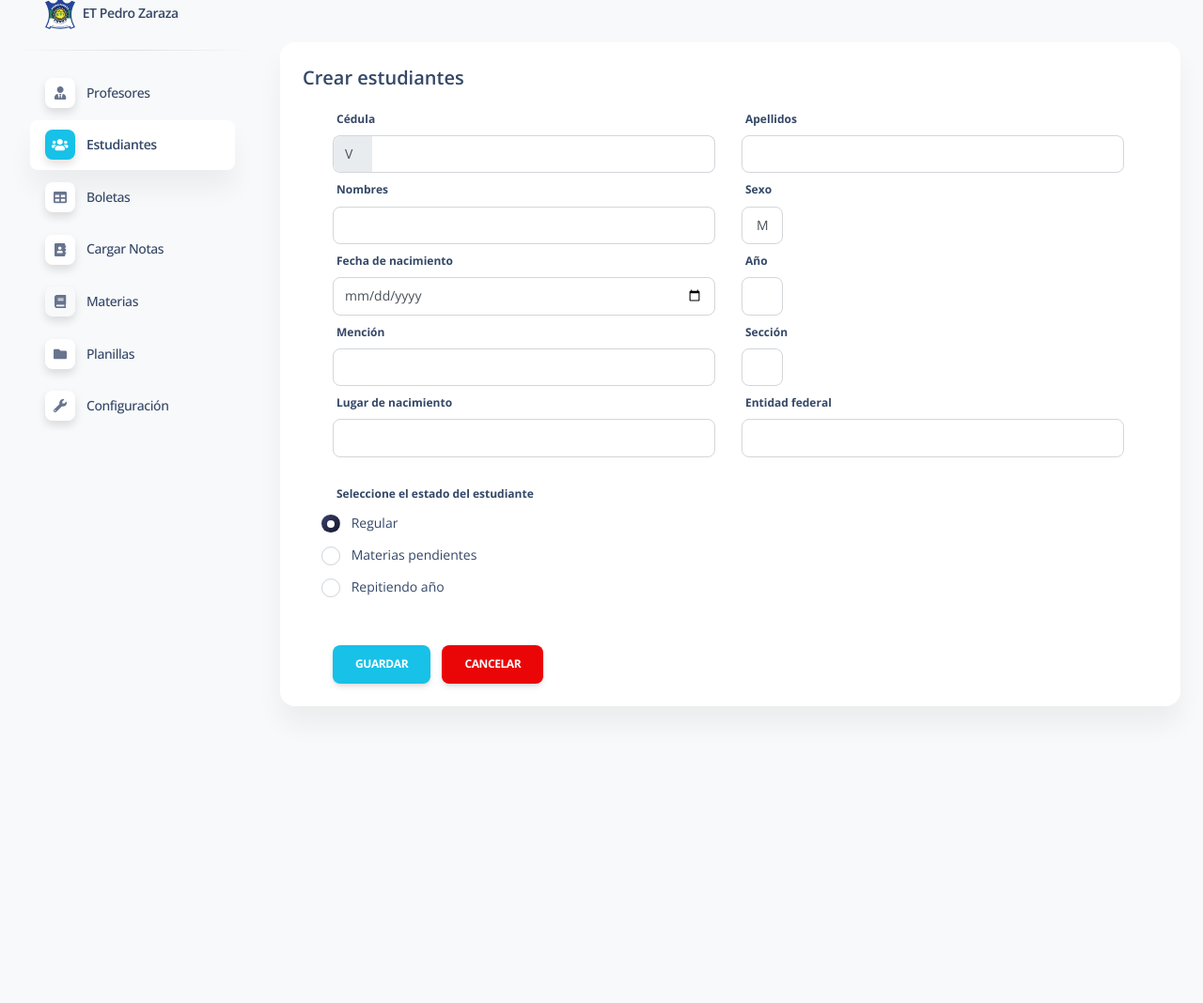
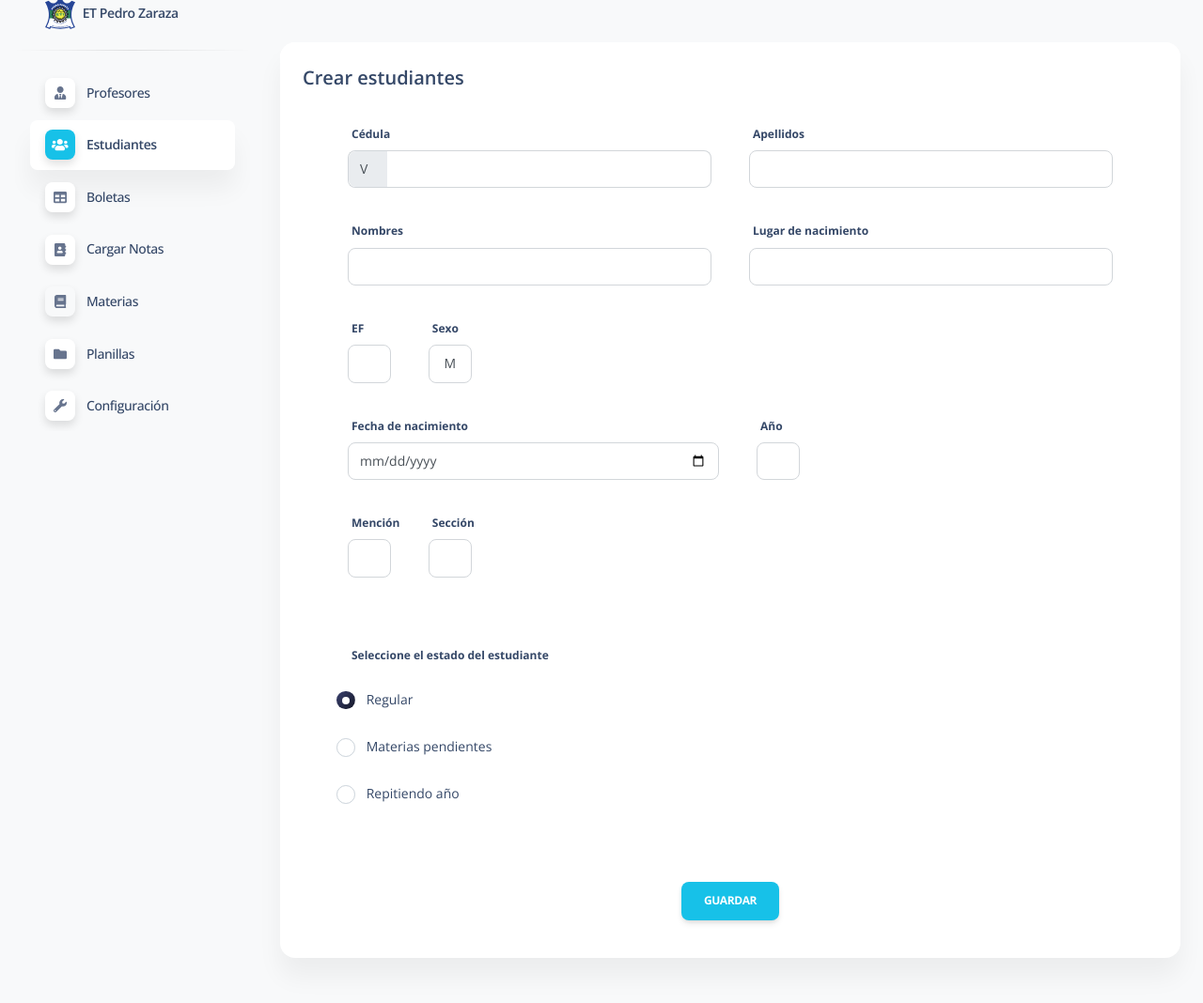
Before and after one commit to georgbztt/ETPZ, a Django app: page /estudiantes/crear in a window 1280 px wide. Shown: the part 41-1109 px from the top of the page at 94% size. Before the commit the page ends 772 px from the top, so only its background shows below. Run offline with Django 3.2, Linux system fonts and the light colour scheme; a user stored in the database is signed in; data comes from the database, SQL or seed files in the repository; some libraries are stand-ins or nearby versions.

Commit message:
Reposicionamiento de los inputs en el módulo de estudiantes y función para ordenar profesores y estudiantes por número de cédula decreciente

```diff
--- a/apps/home/forms.py
+++ b/apps/home/forms.py
@@ -59,7 +59,7 @@ class EstudiantesForm(forms.Form):
     anio_id = forms.ChoiceField(label="Año", required=True, widget=forms.Select(attrs={'class': 'form-control text-center p-2'}))
     mencion_id = forms.ChoiceField(label="Mención", required=True, widget=forms.Select(attrs={'class': 'form-control text-center p-2'}))
     seccion_id = forms.ChoiceField(label="Sección", required=True, widget=forms.Select(attrs={'class': 'form-control text-center p-2'}))
-    entidad_federal = forms.CharField(label="Entidad federal", max_length=3, required=True, widget=forms.TextInput(attrs={'class': 'form-control'}))
+    entidad_federal = forms.CharField(label="EF", max_length=3, required=True, widget=forms.TextInput(attrs={'class': 'form-control'}))
     lugar_de_nacimiento =  forms.CharField(label="Lugar de nacimiento", max_length=255, required=True, widget=forms.TextInput(attrs={'class': 'form-control'}))
 
     def __init__(self, *args, **kwargs):
--- a/apps/home/views.py
+++ b/apps/home/views.py
@@ -229,7 +229,7 @@ def cargaEliminar(request, pk):
 @login_required(login_url="/login/")
 def profesores(request):
     profesores = Profesores.objects.values('id', 'ci_tipo', 'ci', 'nombre', 'apellido', 'materias')
-    profesores = Profesores.objects.all().order_by('ci')
+    profesores = Profesores.objects.all().order_by('-ci')
     content = 'home/profesores/profesores.html'
     context = {
         'segment':'profesores',
@@ -1372,7 +1372,7 @@ def notas(request):
 def estudiantes(request):
     busqueda = request.POST.get('buscar')
     data_table = Estudiantes.objects.values('id', 'ci_tipo', 'ci', 'nombres', 'apellidos', 'sexo', 'anio', 'mencion', 'seccion',  'lugar_de_nacimiento', 'estado')
-    data_table = Estudiantes.objects.all().order_by('ci')
+    data_table = Estudiantes.objects.all().order_by('-ci')
     if busqueda:
         data_table = Estudiantes.objects.filter(
             Q(ci_tipo__icontains = busqueda) |
--- a/apps/templates/home/estudiantes/estudiantes_crear.html
+++ b/apps/templates/home/estudiantes/estudiantes_crear.html
@@ -8,9 +8,9 @@
   <form method="post">
     {% csrf_token %}
     <div class="container">
-      <div class="row p-2">
+      <div class="d-flex flex-wrap row gap-3 p-4">
 
-        <div class="col-6 pb-1 pe-3 {% if form.ci_tipo.errors %}form-error{% endif %}">
+        <div class="flex-grow-1 col-md-5 {% if form.ci_tipo.errors %}form-error{% endif %}">
             <label for="{{ form.ci_tipo.id_for_label }}">{{ form.ci.label }}</label>
             <div class="input-group">
               <div class="input-group-text p-0">
@@ -20,55 +20,57 @@
             </div>
           </div>
 
-        <div class="col-6 pb-1 pe-3 {% if form.apellidos.errors %}form-error{% endif %}">
+        <div class="flex-grow-1 col-md-5 {% if form.apellidos.errors %}form-error{% endif %}">
           <label for="{{ form.apellidos.id_for_label }}">{{ form.apellidos.label }}</label>
           {{ form.apellidos }}
         </div>
 
-        <div class="col-6 pb-1 pe-3 {% if form.nombres.errors %}form-error{% endif %}">
+        <div class="w-100"></div>
+
+        <div class="flex-grow-1 col-md-5 {% if form.nombres.errors %}form-error{% endif %}">
           <label for="{{ form.nombres.id_for_label }}">{{ form.nombres.label }}</label>
           {{ form.nombres }}
         </div>
 
-        <div class="col-md-1 pb-1 pe-3 {% if form.sexo.errors %}form-error{% endif %}">
+        <div class="flex-grow-1 col-md-5 {% if form.lugar_de_nacimiento.errors %}form-error{% endif %}">
+          <label for="{{ form.lugar_de_nacimiento.id_for_label }}">{{ form.lugar_de_nacimiento.label }}</label>
+          {{ form.lugar_de_nacimiento }}
+        </div>
+
+        <div class="w-100"></div>
+
+        <div class="flex-grow col-md-1 {% if form.entidad_federal.errors %}form-error{% endif %}">
+          <label for="{{ form.entidad_federal.id_for_label }}">{{ form.entidad_federal.label }}</label>
+          {{ form.entidad_federal }}
+        </div>
+
+        <div class="flex-grow col-md-1 {% if form.sexo.errors %}form-error{% endif %}">
           <label for="{{ form.sexo.id_for_label }}">{{ form.sexo.label }}</label>
           {{ form.sexo }}
         </div>
 
         <div class="w-100"></div>
 
-        <div class="col-6 pb-1 pe-3 {% if form.fecha_de_nacimiento.errors %}form-error{% endif %}">
+        <div class="flex-grow col-md-6 {% if form.fecha_de_nacimiento.errors %}form-error{% endif %}">
           <label for="{{ form.fecha_de_nacimiento.id_for_label }}">{{ form.fecha_de_nacimiento.label }}</label>
           {{ form.fecha_de_nacimiento }}
         </div>
 
-        <div class="col-md-1 pb-1 pe-3 {% if form.anio_id.errors %}form-error{% endif %}">
+        <div class="flex-grow col-md-1 {% if form.anio_id.errors %}form-error{% endif %}">
             <label for="{{ form.anio_id.id_for_label }}">{{ form.anio_id.label }}</label>
             {{ form.anio_id }}
-          </div>
+        </div>
 
-        <div class="w-100"></div>
+          <div class="w-100"></div>
 
-        <div class="col-md-6 pb-1 pe-3 {% if form.mencion_id.errors %}form-error{% endif %}">
+        <div class="flex-grow col-md-1 {% if form.mencion_id.errors %}form-error{% endif %}">
           <label for="{{ form.mencion_id.id_for_label }}">{{ form.mencion_id.label }}</label>
           {{ form.mencion_id }}
         </div>
 
-        <div class="col-md-1 pb-1 pe-3 {% if form.seccion_id.errors %}form-error{% endif %}">
+        <div class="flex-grow col-md-1 {% if form.seccion_id.errors %}form-error{% endif %}">
           <label for="{{ form.seccion_id.id_for_label }}">{{ form.seccion_id.label }}</label>
           {{ form.seccion_id }}
-        </div>
-
-        <div class="w-100"></div>
-
-        <div class="col-6 pb-1 pe-3 {% if form.lugar_de_nacimiento.errors %}form-error{% endif %}">
-          <label for="{{ form.lugar_de_nacimiento.id_for_label }}">{{ form.lugar_de_nacimiento.label }}</label>
-          {{ form.lugar_de_nacimiento }}
-        </div>
-
-        <div class="col-6 pb-1 pe-3 {% if form.entidad_federal.errors %}form-error{% endif %}">
-          <label for="{{ form.entidad_federal.id_for_label }}">{{ form.entidad_federal.label }}</label>
-          {{ form.entidad_federal }}
         </div>
 
         <div class="w-100"></div>
@@ -97,9 +99,8 @@
 
         <div class="w-100"></div>
 
-        <div class="col mt-4 pt-3">
+        <div class="col mt-4 pt-3 text-center">
           <button class="btn btn-primary" type="submit">Guardar</button>
-          <a class="btn btn-danger ms-2" href="{% url 'estudiantes' %}" role="button">Cancelar</a>
         </div>
       </div>
     </div>
--- a/apps/templates/home/profesores/crear_profesores.html
+++ b/apps/templates/home/profesores/crear_profesores.html
@@ -30,7 +30,6 @@
                 </div>
                 <div class="d-flex justify-content-center col-12 pt-2">
                     <button class="btn btn-primary btm-sm m-0 me-2" type="submit">Guardar</button>
-                    <button class="btn btn-danger btm-sm m-0" onClick="window.history.back();return false;">Cancelar</button>
                 </div>
             </div>
         </div>
--- a/apps/templates/home/profesores/editar_profesores.html
+++ b/apps/templates/home/profesores/editar_profesores.html
@@ -29,7 +29,6 @@
 
                 <div class="d-flex justify-content-center col-12 pt-2">
                     <button class="btn btn-primary btm-sm m-0 me-2" type="submit">Guardar</button>
-                    <button class="btn btn-danger btm-sm m-0" onClick="window.history.back();return false;">Cancelar</button>
                 </div>
             </div>
         </div>
```
Also changed, not shown: apps/templates/home/estudiantes/estudiantes_editar.html (+28 -27 lines).
